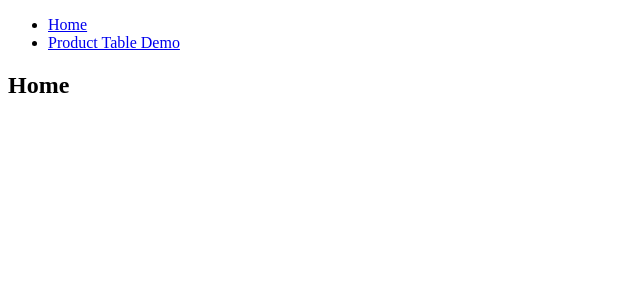
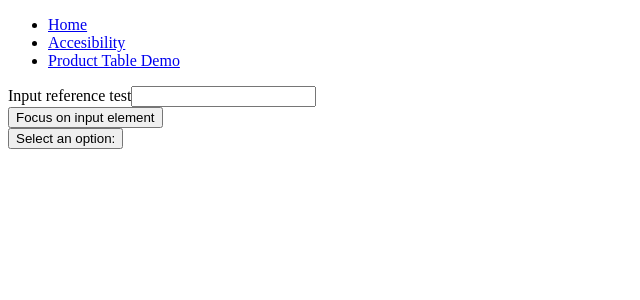
Before and after one commit to smerante/react-sandbox, a React (Create React App) app: page /axe in a window 1280 px wide. Shown: the top 300 px of the page, without its empty margins (0-640 px from the left). Built offline with nearby package versions, Linux system fonts and the light colour scheme.

Commit message:
feat: advanced/accessibility topic, inputRefs

```diff
--- a/src/App.tsx
+++ b/src/App.tsx
@@ -5,6 +5,7 @@ import {
   Route,
   Link
 } from "react-router-dom";
+import AccessibilityDemo from "./Demos/AccessibilityDemo";
 import ProductTableDemo from "./ProductTableDemo/ProductTableDemo";
 
 export default class App extends React.Component {
@@ -18,6 +19,9 @@ export default class App extends React.Component {
                 <Link to="/">Home</Link>
               </li>
               <li>
+                <Link to="/axe">Accesibility</Link>
+              </li>
+              <li>
                 <Link to="/product-table-demo">Product Table Demo</Link>
               </li>
             </ul>
@@ -28,6 +32,9 @@ export default class App extends React.Component {
           <Switch>
             <Route path="/product-table-demo">
               <ProductTableDemo></ProductTableDemo>
+            </Route>
+            <Route path="/axe">
+              <AccessibilityDemo></AccessibilityDemo>
             </Route>
             <Route path="/">
               <Home />
--- /dev/null
+++ b/src/Demos/AccessibilityDemo.tsx
@@ -0,0 +1,79 @@
+import React from 'react';
+import FocusableTextInput from './FocusableTextInput/FocusableTextInput';
+
+export default class AccessibilityDemo extends React.Component<any, any> {
+    private textInputRef: React.RefObject<HTMLInputElement>;
+    private toggleContainer: React.RefObject<HTMLDivElement>
+    constructor(props: any) {
+        super(props);
+        this.textInputRef = React.createRef();
+
+        this.state = { isOpen: false };
+        this.toggleContainer = React.createRef();
+
+        this.onClickHandler = this.onClickHandler.bind(this);
+        this.onClickOutsideHandler = this.onClickOutsideHandler.bind(this);
+    }
+
+    componentDidMount() {
+        window.addEventListener('click', this.onClickOutsideHandler);
+    }
+
+    componentWillUnmount() {
+        window.removeEventListener('click', this.onClickOutsideHandler);
+    }
+
+    onClickHandler() {
+        this.setState((state: any) => ({
+            isOpen: !state.isOpen
+        }));
+    }
+
+    onClickOutsideHandler(event: any) {
+        switch (event.target.id) {
+            case 'option1':
+                this.setState({
+                    selectedOption: "Option 1"
+                });
+                this.setState({ isOpen: false });
+                break;
+            case 'option2':
+                this.setState({
+                    selectedOption: "Option 2"
+                });
+                this.setState({ isOpen: false });
+                break;
+            case 'option3':
+                this.setState({
+                    selectedOption: "Option 3"
+                });
+                this.setState({ isOpen: false });
+                break;
+        }
+        if (this.state.isOpen && !this.toggleContainer.current?.contains(event.target)) {
+            this.setState({ isOpen: false });
+        }
+    }
+
+    render() {
+        return <>
+            <div>
+                <FocusableTextInput inputRef={this.textInputRef}></FocusableTextInput>
+            </div>
+            <div>
+                <button onClick={() => this.textInputRef.current?.focus()} >Focus on input element</button>
+            </div>
+
+            <div ref={this.toggleContainer}>
+                <button onClick={this.onClickHandler}>Select an option: {this.state.selectedOption}</button>
+                {this.state.isOpen && (
+                    <ul>
+                        <li id="option1">Option 1</li>
+                        <li id="option2">Option 2</li>
+                        <li id="option3">Option 3</li>
+                    </ul>
+                )}
+            </div>
+        </>
+    }
+}
--- /dev/null
+++ b/src/Demos/FocusableTextInput/FocusableTextInput.tsx
@@ -0,0 +1,13 @@
+import React from 'react';
+
+export default class FocusableTextInput extends React.Component<{ inputRef: React.RefObject<HTMLInputElement> }> {
+
+    render() {
+        return <>
+            <div>
+                <label htmlFor="inputRefTest">Input reference test</label>
+                <input id="inputRefTest" ref={this.props.inputRef} />
+            </div>
+        </>
+    }
+}
```
